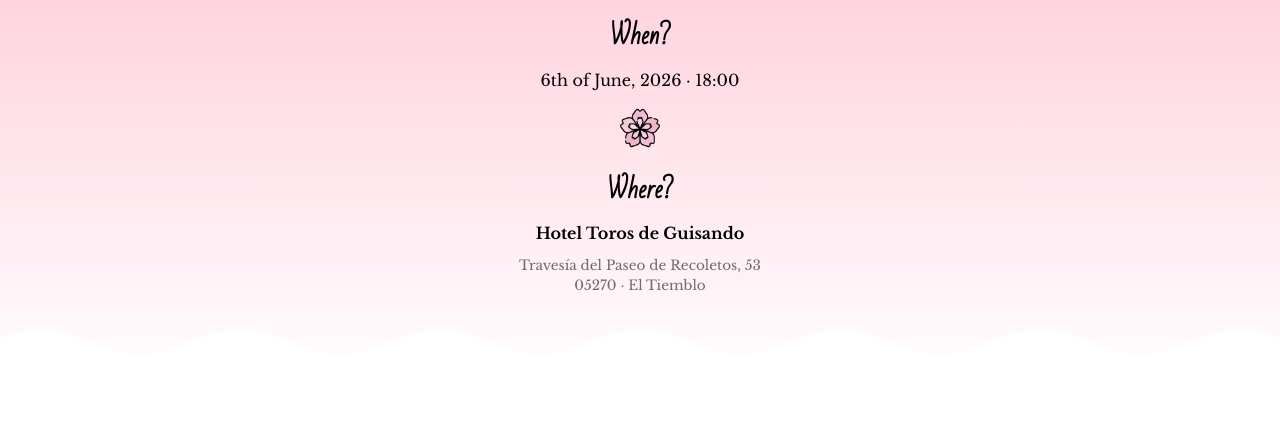
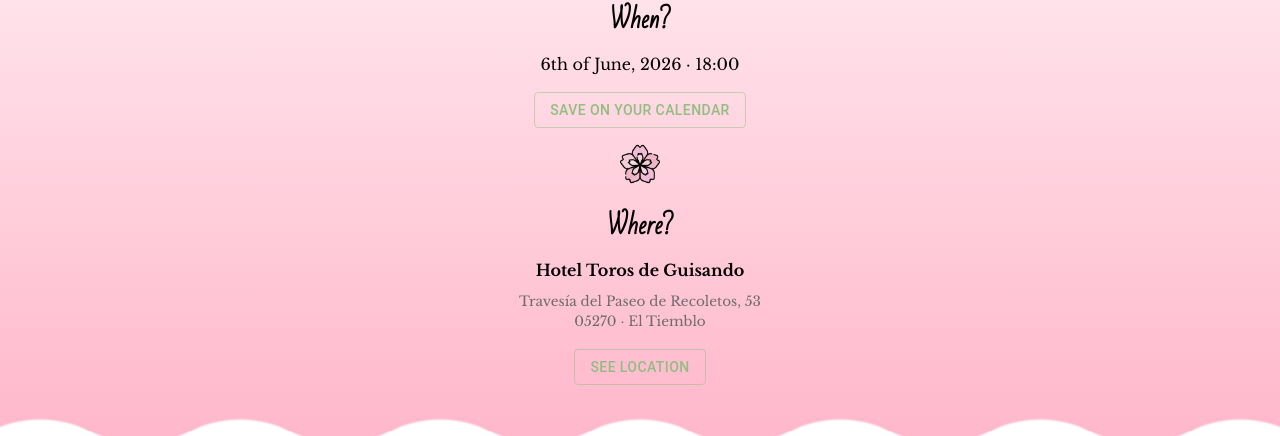
Before and after one commit to estherpato/estherandphil-wedding, a React (Vite) app: page / in a window 1280 px wide. Shown: the part 1097-1533 px from the top of the page. Before the commit the page ends 1489 px from the top, so only its background shows below. Built offline with nearby package versions, Linux system fonts and the light colour scheme.

Commit message:
add buttons

```diff
--- a/src/App.tsx
+++ b/src/App.tsx
@@ -1,31 +1,28 @@
-import { useEffect, useState } from 'react'
+import { useState } from 'react'
 import { ThemeProvider } from '@emotion/react'
-import { themes } from './theme/theme'
 import Burger from './components/BurgerMenu/Burger'
 import BurgerMenu from './components/BurgerMenu/BurgerMenu'
 import Header from './components/Header/Header'
 import Main from './components/Main/Main'
+import { useActiveTheme } from './hooks/useActiveTheme'
+
+export type ThemeProps = {
+  activeTheme: string;
+}
 
 function App() {
-  const [theme, setTheme] = useState(themes.light);
+
   const [open, setOpen] = useState<boolean>(false);
-  const [switchChecked, setSwitchChecked] = useState(false);
-
-
-
-  useEffect(() => {
-    const newTheme = switchChecked ? themes.dark : themes.light;
-    setTheme(newTheme);
-  }, [switchChecked])
+  const {theme, activeTheme, switchChecked, setSwitchChecked} = useActiveTheme();
 
   return (
   <ThemeProvider theme={theme}>
-    <Header activeTheme={theme} />
+    <Header activeTheme={activeTheme} />
     <section>
       <Burger open={open} setOpen={setOpen} />
       <BurgerMenu open={open} switchChecked={switchChecked} setSwitchChecked={setSwitchChecked} />
     </section>
-    <Main />
+    <Main activeTheme={activeTheme} />
   </ThemeProvider>
   )
 }
--- a/src/components/Header/Header.tsx
+++ b/src/components/Header/Header.tsx
@@ -1,5 +1,6 @@
-import { styled, Theme } from '@mui/material';
+import { styled } from '@mui/material';
 import { FC } from 'react';
+import { ThemeProps } from '../../App';
 
 const StyledHeader = styled('header') <{ activeTheme: string }>`
   background: ${({ activeTheme }) => (activeTheme === 'light' ?
@@ -68,30 +69,24 @@
   transform: translateX(-50%);
 `;
 
-type HeaderProps = {
-  activeTheme: Theme;
-}
-
-const Header: FC<HeaderProps> = ({ activeTheme }) => {
-  const theme = activeTheme.palette.mode === 'light' ? 'light' : 'dark';
-
+const Header: FC<ThemeProps> = ({ activeTheme }) => {
   return (
-    <StyledHeader activeTheme={theme}>
-      <StyledDate activeTheme={theme}>
+    <StyledHeader activeTheme={activeTheme}>
+      <StyledDate activeTheme={activeTheme}>
         <span>06 · 06 · 2026</span>
       </StyledDate>
       {
-        theme === 'light' &&
+        activeTheme === 'light' &&
         <h1>Esther <br />& <br />Phil</h1>
       }
       {
-        theme === 'light' &&
+        activeTheme === 'light' &&
         <StyledHero>
           <p><q>Ich hätte mich auch mit geschlossenen Augen in dich verliebt</q></p>
         </StyledHero>
       }
       {
-        theme === 'dark' && <StyledImage src="/rock-names.png" alt="Esther & Phil" />
+        activeTheme === 'dark' && <StyledImage src="/rock-names.png" alt="Esther & Phil" />
       }
     </StyledHeader>
   )
--- a/src/components/Main/Main.tsx
+++ b/src/components/Main/Main.tsx
@@ -1,30 +1,19 @@
-import { styled } from "@mui/material";
 import Countdown from "../Countdown/Countdown";
 import SaveTheDate from "../SaveTheDate/SaveTheDate";
+import { FC } from "react";
+import { ThemeProps } from "../../App";
+import { StyledBoxSecondary } from "./StyledBox";
 
-const StyledMain = styled('main')`
-  & .box {
-    --mask:
-    radial-gradient(111.8px at 50% calc(100% - 150px),#000 99%,#0000 101%) calc(50% - 100px) 0/200px 100%,
-    radial-gradient(111.8px at 50% calc(100% + 100px),#0000 99%,#000 101%) 50% calc(100% - 50px)/200px 100% repeat-x;
-    -webkit-mask: var(--mask);
-            mask: var(--mask);
-    background: rgb(255,255,255);
-    background: ${({theme}) => (`linear-gradient(0deg, rgba(255,255,255,1) 0%, ${theme.palette.secondary.main} 100%);`)};
-    padding: 2rem 0 4rem;
-  }
-`
-
-const Main = () => {
+const Main: FC<ThemeProps> = ({activeTheme}) => {
   const deadline = "June, 6, 2026";
 
   return (
-    <StyledMain>
-      <div className="box">
+    <main>
+      <StyledBoxSecondary className="box">
         <Countdown deadline={deadline}/>
-        <SaveTheDate />
-      </div>
-    </StyledMain>
+        <SaveTheDate activeTheme={activeTheme} />
+      </StyledBoxSecondary>
+    </main>
   );
 }
 
--- /dev/null
+++ b/src/components/Main/StyledBox.ts
@@ -0,0 +1,19 @@
+import { styled } from "@mui/material";
+
+const StyledBox = styled('div')`
+  --mask:
+  radial-gradient(111.8px at 50% calc(100% - 150px),#000 99%,#0000 101%) calc(50% - 100px) 0/200px 100%,
+  radial-gradient(111.8px at 50% calc(100% + 100px),#0000 99%,#000 101%) 50% calc(100% - 50px)/200px 100% repeat-x;
+  -webkit-mask: var(--mask);
+          mask: var(--mask);
+  background: rgb(255,255,255);
+  padding: 2rem 0 6rem;
+`;
+
+export const StyledBoxPrimary = styled(StyledBox)`
+  background: ${({theme}) => (`linear-gradient(0deg, ${theme.palette.primary.main} 0%, rgba(255,255,255,1) 100%);`)};
+`;
+
+export const StyledBoxSecondary = styled(StyledBox)`
+  background: ${({theme}) => (`linear-gradient(0deg, ${theme.palette.secondary.main} 0%, rgba(255,255,255,1) 100%);`)};
+`;
--- a/src/components/SaveTheDate/SaveTheDate.tsx
+++ b/src/components/SaveTheDate/SaveTheDate.tsx
@@ -1,9 +1,15 @@
-import { Divider, styled } from "@mui/material";
+import { Button, Divider, Stack, styled } from "@mui/material";
+import { FC } from "react";
+import { ThemeProps } from "../../App";
 
-const StyledSaveTheDate = styled('section')`
+const calendarURL = 'https://www.google.com/calendar/render?action=TEMPLATE&text=Esther%26Phil+Wedding%21+%F0%9F%92%8D&dates=20260606T160000Z%2Fundefined';
+const locationURL = "https://www.google.com/maps/place//data=!4m2!3m1!1s0xd405191559f99fb:0xfd2f25e4b81c3e8d?sa=X&ved=1t:8290&ictx=111";
+
+const StyledSaveTheDate = styled('section')<{activeTheme: string}>`
   font-family: 'Libre Baskerville';
-  padding: 2rem;
+  padding: 0 2rem;
   line-height: 1.5;
+  margin-top: 1rem;
 
   & h2 {
     font-family: 'Cookie';
@@ -37,8 +43,13 @@
     }
   }
 
+  & a {
+    margin: 0 auto;
+  }
+
   & .divider {
-    background-image: url('cherry-blossom.png');
+    background-image: ${({activeTheme}) => activeTheme === 'light' ?
+                      "url('cherry-blossom.png')" : "url('rock.png')"} ;
     background-position: center;
     background-size: contain;
     width: 40px;
@@ -47,9 +58,9 @@
   }
 `
 
-const SaveTheDate = () => {
+const SaveTheDate: FC<ThemeProps> = ({activeTheme}) => {
   return (
-    <StyledSaveTheDate>
+    <StyledSaveTheDate activeTheme={activeTheme}>
       <h2>Save the date!</h2>
       <Divider />
 
@@ -57,6 +68,9 @@
 
       <p className="subtitle question"><strong>When?</strong></p>
       <p className="description">6th of June, 2026 · 18:00</p>
+      <Stack sx={{marginTop: '1rem'}}>
+        <Button variant="outlined" href={calendarURL}>Save on your calendar</Button>
+      </Stack>
 
       <div className="divider"/>
 
@@ -64,6 +78,9 @@
       <p className="description"><strong>Hotel Toros de Guisando</strong></p>
       <p className="small-description top">Travesía del Paseo de Recoletos, 53</p>
       <p className="small-description">05270 · El Tiemblo</p>
+      <Stack sx={{marginTop: '1rem'}}>
+        <Button variant="outlined" href={locationURL}>See location</Button>
+      </Stack>
 
     </StyledSaveTheDate>
   );
--- /dev/null
+++ b/src/hooks/useActiveTheme.ts
@@ -0,0 +1,15 @@
+import { useEffect, useState } from "react";
+import { themes } from "../theme/theme";
+
+export const useActiveTheme = () => {
+  const [theme, setTheme] = useState(themes.light);
+  const [switchChecked, setSwitchChecked] = useState(false);
+  const activeTheme = theme.palette.mode === 'light' ? 'light' : 'dark';
+
+  useEffect(() => {
+    const newTheme = switchChecked ? themes.dark : themes.light;
+    setTheme(newTheme);
+  }, [switchChecked])
+
+  return {theme, activeTheme, switchChecked, setSwitchChecked}
+}
--- a/src/theme/dark/dark.ts
+++ b/src/theme/dark/dark.ts
@@ -9,5 +9,10 @@
     secondary: {
       main: '#F9D22C',
     },
+    text: {
+      secondary: '#000C2B',
+      primary: '#F2F4F5',
+      disabled: '#6C6C6C'
+    }
   },
 })
```
